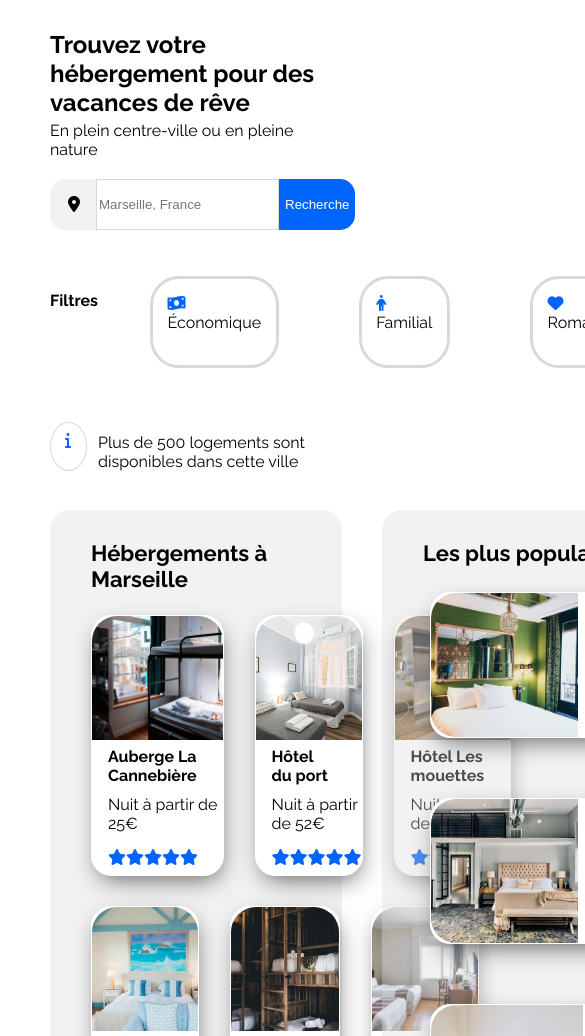
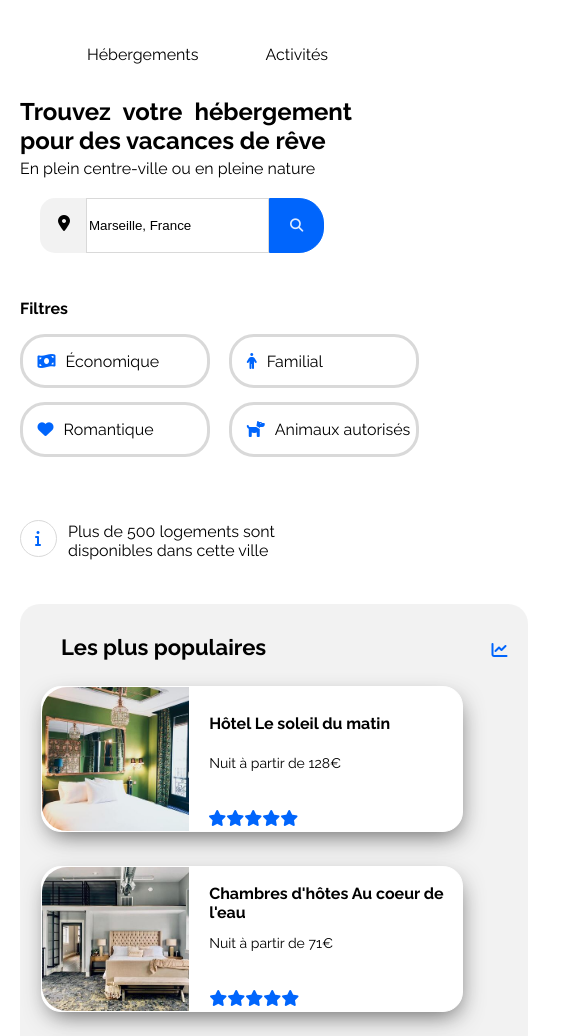
Before and after one commit to Lseyfried/Openclassrooms_Projet_2, a plain HTML site: page index.html in a window 390 px wide. Shown: the part 92-1128 px from the top of the page, 585 px wide, since content can reach past the window. Drawn offline with Linux system fonts and the light colour scheme.

Commit message:
terminé

```diff
--- a/CSS/style.css
+++ b/CSS/style.css
@@ -1,6 +1,277 @@
 @import url('https://fonts.googleapis.com/css2?family=Raleway:wght@400;700&display=swap');
 
-@media {
+@media screen and (max-width : 1400px) {
+    main{
+        display: flex;
+        flex-direction: column;
+        width: 100%;
+    }
+
+    main aside{
+        margin-left: 0em;
+        margin-top: 30px;
+        height: 278px;
+    }
+
+    main #responsive_aside{
+        display: flex;
+    }
+
+    #article_2{
+        width: 120px;
+    }
+
+    #carte_enligne{
+        width: 263px;
+    }
+
+    article .image_article_2{
+        width: 259px;
+        height: 264px;
+    }
+    #responsive_aside{
+        display: flex;
+    }
+
+
+}
+
+@media screen and (max-width : 1345px){
+    main aside .étoilesaside1 {
+        top : 110px;
+    }
+    main aside .étoilesaside{
+        top:123px;
+    }
+}
+
+@media screen and (max-width : 980px){
+    body{
+        max-width: 768px;
+    }
+
+    header{
+        width: 871px;
+
+    }
+
+    main{
+        width: 880px;
+    }
+
+    #filtrage{
+        width: 155%;
+    }
+
+    .filtre_lien{
+        margin-right: -25px;
+    }
+
+    nav{
+        margin-left: 450px;
+    }
+
+    main aside .description_aside{
+        height: 64px;
+    }
+    body article .image_article_2{
+        width: 100%;
+        height: 220px;
+    }
+    footer{
+        width: 879.65px;
+    }
+    #carte_enligne{
+        width: 161%;
+    }
+}
+
+@media screen and (max-width : 425px){
+    html body{
+        padding-left: 20px;
+        padding-right: 0;
+        max-width: 425px;
+
+    }
+
+    body header{
+        display: flex;
+        flex-direction: column;
+        justify-content: center;
+    }
+
+    body header #logo{
+        margin-left: 156px;
+    }
+
+    body header nav {
+      display: block;
+      margin-left: 0;
+    }
+
+    body header nav li{
+        margin-top : 48px;
+        padding-top: 0;
+    }
+
+    body main{
+        display: flex;
+        flex-direction: column-reverse;
+        margin-top: 0;
+
+    }
+    main #responsive_aside{
+        display: block;
+        padding-left: 20px;
+    }
+    main aside{
+        height: 619px;
+        width: 506px;
+    }
+
+    main #article_1{
+        background-color: white;
+    }
+
+    article #ligne_1{
+        flex-direction: column;
+        margin-left: 0;
+        padding-left: 20px;
+    }
+
+    article #ligne_2{
+        flex-direction: column;
+        margin-left: 0;
+        padding-left: 20px;
+    }
+
+    article .carte_section{
+        width: 57%;
+        margin-bottom: 24px;
+    }
+
+    article .image_article_1{
+        width: 502px;
+    }
+
+    article .bloc_section1{
+        width: 160px;
+
+    }
+
+    filter #barre_recherche{
+        padding-left: 20px;
+    }
+
+    #barre_info{
+        height: 63px;
+        width: 270px;
+    }
+
+    #article_2 .carte_encolonne{
+        margin-left: 0;
+        margin-top: 24px;
+    }
+
+    #article_2 .image_article_2{
+        width: 100%;
+    }
+
+    .légende_image{
+        width: 500px;
+    }
+
+    h1{
+        width: 332px;
+        text-align: justify;
+    }
+    h2{
+        width: 300px;
+
+    }
+    #hebergements{
+       margin-left: 0;
+       padding-left: 20px;
+
+    }
+
+    filter #filtrage{
+        flex-direction: column;
+    }
+
+    filter #filtre{
+        margin-top: 0;
+    }
+
+    filter .filtre_liste{
+        margin-right: 44px;
+    }
+
+    filter .filtre_lien{
+        width: 155px;
+        margin-top: 14px;
+    }
+
+    main aside .carte_aside{
+        margin-left: 0;
+    }
+
+    filter #responsive_filtrage{
+        flex-direction: column;
+
+    }
+    filter #icone_info{
+        margin-top: 9px;
+        margin-bottom: 17px;
+    }
+
+    article #carte_enligne{
+        display: block;
+        width: 498px;
+    }
+
+    #afficherplus{
+        display: none;
+    }
+
+    body footer{
+        flex-direction: column;
+        height: auto;
+        width: 610px;
+    }
+
+    body footer #propos{
+        margin-left: 0;
+    }
+
+    nav .la_Navbar:hover{
+        border-bottom: 1px #0065fc solid ;
+        border-top: 0;
+        padding-bottom: 23px;
+    }
+
+   #bouton{
+        width: 49px;
+        display: none;
+    }
+    filter form #loupe{
+        display:contents;
+        background-color: #0065fc;
+        border-top-right-radius: 15px;
+        border-bottom-right-radius: 15px;
+        cursor: pointer;
+    }
+
+    button i{
+        color: #DEEBFF;
+        background-color: #0065fc;
+        padding: 8px;
+        padding: 20px;
+        border: 1px #0065fc solid;
+        border-top-right-radius: 25px;
+        border-bottom-right-radius: 25px;
+
+    }
 
 }
 
@@ -147,11 +418,6 @@ footer{
     display: flex;
 }
 
-.la_Navbar:hover{
-    border-top: 1px #0065fc solid;
-    padding-top: 41px;
-}
-
 
 #barre_recherche{
     display: flex;
@@ -181,12 +447,14 @@ footer{
     border-top-right-radius: 15px;
     border-bottom-right-radius: 15px;
     border: 0;
+    cursor: pointer;
 }
 
 #filtrage{
     display: flex;
     padding: 0;
     margin-top: 46px;
+    white-space: nowrap;
 }
 
 #filtre{
@@ -195,6 +463,22 @@ footer{
     margin-right: 52px;
     padding-left: 0;
     margin-top: 15px;
+}
+
+#responsive_filtrage{
+    display: flex;
+}
+
+#responsive_filtre{
+    display: flex;
+}
+
+#responsive_filtre2{
+    display: flex;
+}
+
+#responsive_recherche{
+    display: flex;
 }
 
 #icone_info{
@@ -259,7 +543,7 @@ footer{
 }
 
 #image_aside_bis{
-  width: 152px;
+  width: 35%;
   border-bottom-left-radius: 25px;
   border-top-left-radius: 25px;
   object-fit: cover;
@@ -317,17 +601,26 @@ footer{
     flex-direction: column;
 }
 
+#loupe{
+    display: none;
+}
+
+.la_Navbar:hover{
+    border-top: 1px #0065fc solid;
+    padding-top: 41px;
+}
 
 .filtre_liste{
     display: flex;
     margin-right: 80px;
-    border: 3px #d9d9d9 solid;
     border-radius: 29px;
 }
 
 .filtre_lien{
     border-radius: 25px;
     padding: 14.58px;
+    border: 3px #d9d9d9 solid;
+
 }
 
 .filtre_lien:hover{
@@ -436,6 +729,7 @@ footer{
 
 
 .carte_encolonne{
+    width: 100%;
     display: flex;
     flex-direction: column;
     border: 1px white solid;
--- a/index.html
+++ b/index.html
@@ -25,15 +25,21 @@
                 <i class="fa-solid fa-location-dot"></i>
             </div>
             <label for="site-search"></label>
-            <input type="search" id="site-search" name="recherche" placeholder="Marseille, France">
-            <button id="bouton">Recherche</button>
+            <input type="search" id="site-search" name="recherche" value="Marseille, France">
+             <button id="bouton">Recherche</button><button id="loupe"><i class="fa-solid fa-magnifying-glass"></i></button>
         </form>
         <ul id="filtrage">
             <li id="filtre">Filtres</li>
+            <div id="responsive_filtrage">
+                <div id="responsive_filtre">
             <li class="filtre_liste"><a href="#" class="filtre_lien"><i class="fa-solid fa-money-bill-wave"></i>Économique</a></li>
             <li class="filtre_liste"><a href="#" class="filtre_lien"><i class="fa-solid fa-person"></i>Familial</a></li>
+                </div>
+                <div id="responsive_filtre2">
             <li class="filtre_liste"><a href="#" class="filtre_lien"><i class="fa-solid fa-heart"></i>Romantique</a></li>
             <li class="filtre_liste"><a href="#" class="filtre_lien"><i class="fa-solid fa-dog"></i>Animaux autorisés</a></li>
+            </div>
+            </div>
         </ul>
         <div id="barre_info">
             <div id="icone_info">
@@ -144,6 +150,7 @@
                     <i class="fa-solid fa-chart-line"></i>
                 </div>
             </div>
+            <div id="responsive_aside">
             <section class="carte_aside">
                 <a href="#">
                     <div class="aside_enligne">
@@ -186,6 +193,7 @@
                 </div>
                 </a>
             </section>
+            </div>
         </aside>
     </main>
         <article id="article_2">
```
